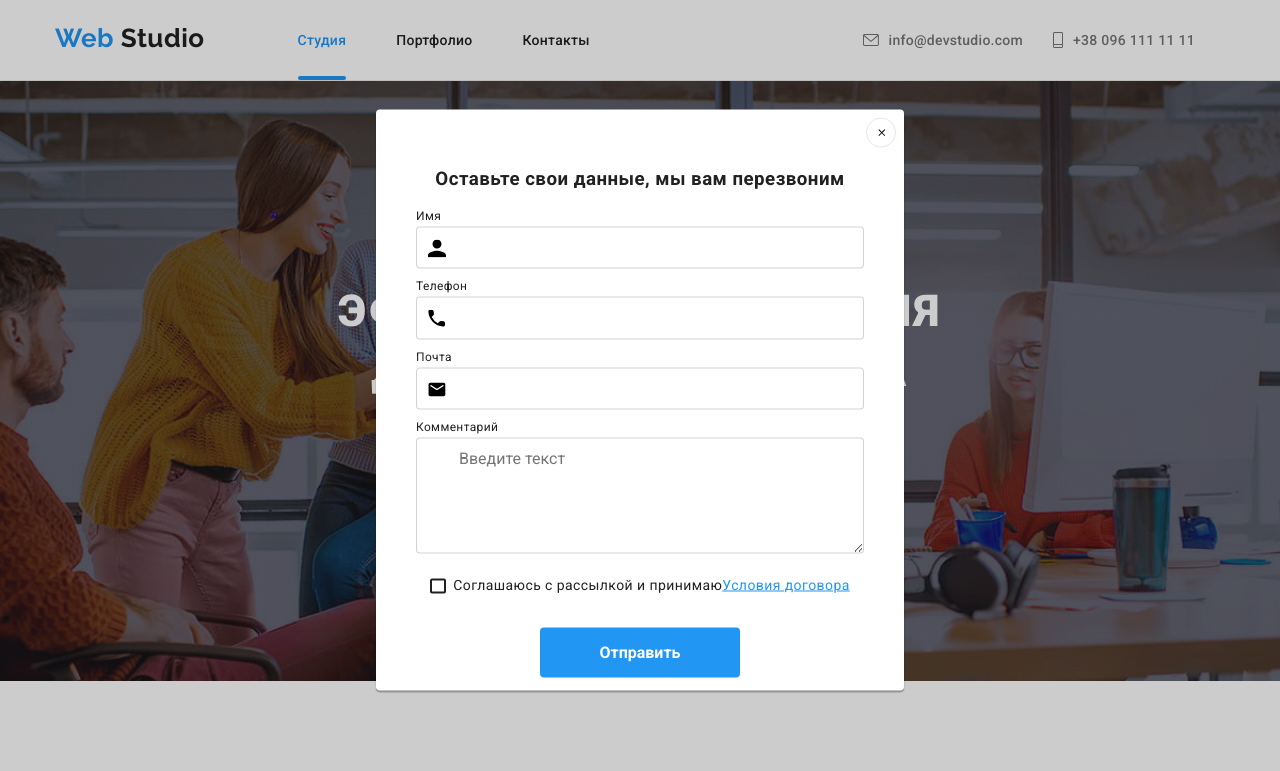
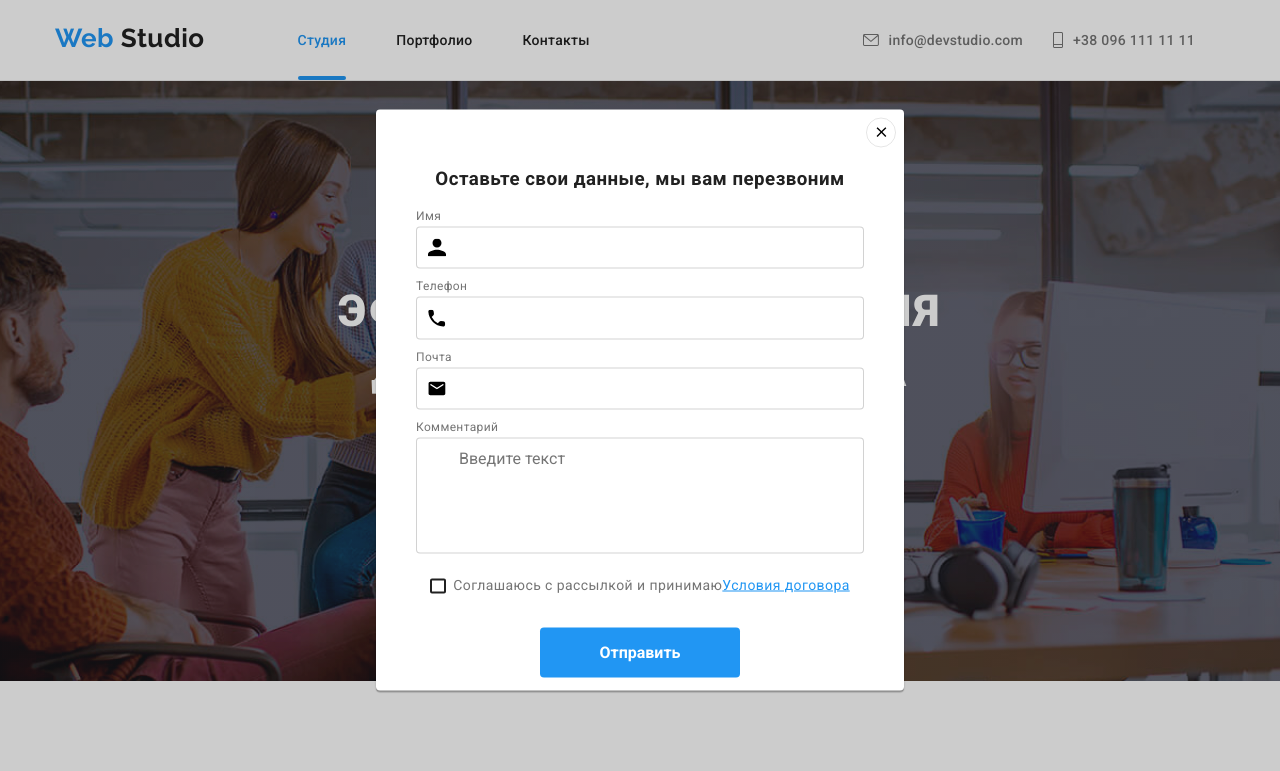
Before and after one commit to AlexanderIvakhnenko/goit-markup-hw-06, a plain HTML site: page index.html in a window 1280 px wide. Both pictures are taken after a click on the button "Заказать услугу". Shown: the top 771 px of the page. Drawn offline with nearby package versions, Linux system fonts and the light colour scheme.

Commit message:
complite#6

```diff
--- a/css/styles.css
+++ b/css/styles.css
@@ -1089,8 +1089,8 @@ section no-padding*/
 }
 
 .button-close {
-    width: 11px;
-    height: 11px;
+    width: 18px;
+    height: 18px;
 
 }
 
@@ -1128,6 +1128,7 @@ section no-padding*/
 }
 
 h3>.title-form {
+    margin: 0;
     margin-bottom: 12px;
 
     font-weight: bold;
@@ -1151,12 +1152,13 @@ h3>.title-form {
 .form-field {
     position: relative;
     margin-bottom: 10px;
+    padding: 0;
 
 }
 
 .svg-form {
     position: absolute;
-    top: 52%;
+    top: 50%;
     left: 12px;
     transform: translateY(-50%);
 
@@ -1189,11 +1191,14 @@ h3>.title-form {
     font-size: 12px;
     line-height: 1.17;
     letter-spacing: 0.03em;
+
+    color: #757575;
 }
 
 .input-form-order {
     display: block;
     padding-left: 42px;
+    resize: none;
 }
 
 .input-form-order:focus {
@@ -1216,6 +1221,7 @@ h3>.title-form {
     font-size: 14px;
     line-height: 1.71;
     letter-spacing: 0.03em;
+    color: #757575;
 }
 
 .checkbox-policy {
```
